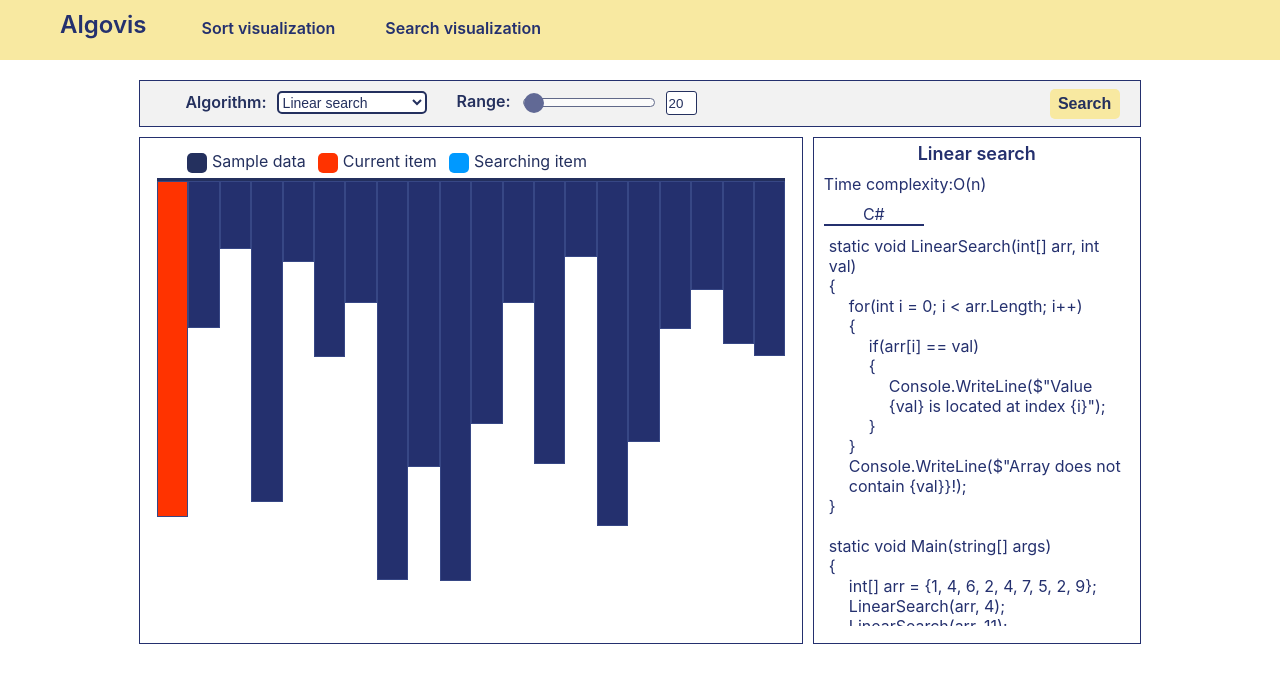
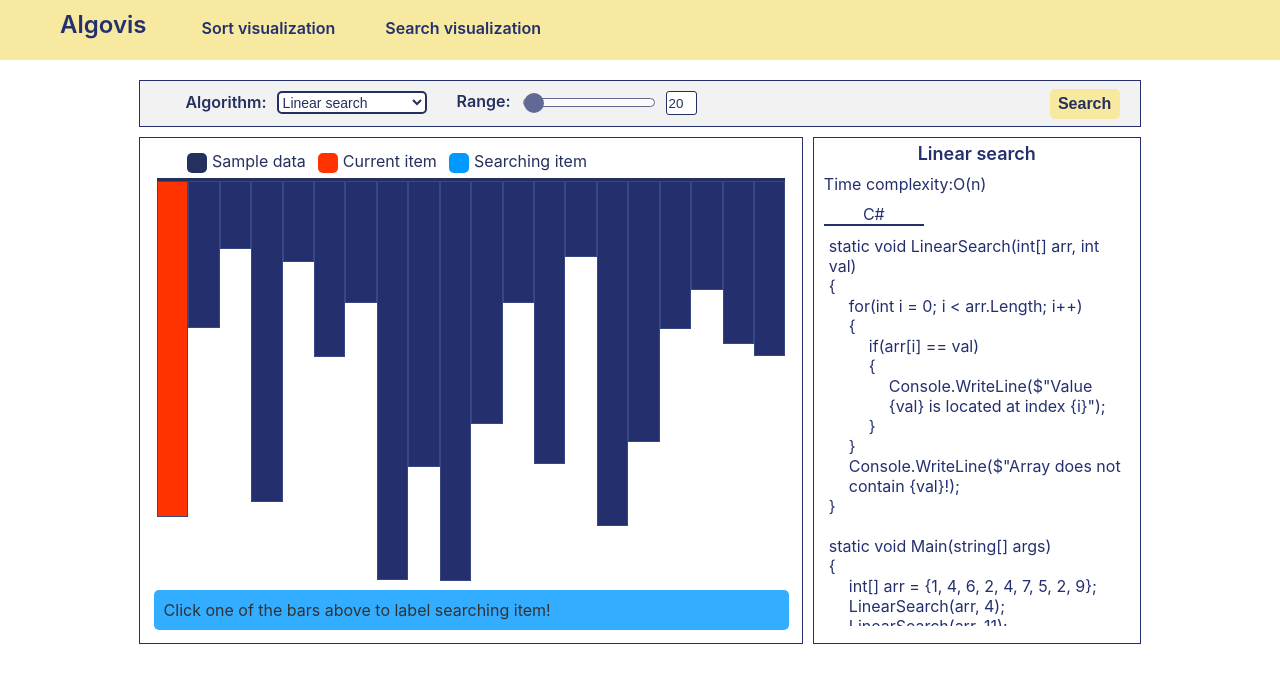
Before and after one commit to Nursatdeveloper/Algovis, a React (Create React App) app in the folder react-app/: page /search in a window 1280 px wide. Shown: the top 682 px of the page. Built offline with nearby package versions, Linux system fonts and the light colour scheme.

Commit message:
fixed some bugs in search component

```diff
--- a/react-app/src/components/Chart.css
+++ b/react-app/src/components/Chart.css
@@ -10,6 +10,7 @@
     padding-left:10px;
     padding-right:10px;
     padding-bottom:10px;
+    height:405px;
 }
 
 .chart__header{
--- a/react-app/src/data/algorithm_codes/Linearsearch.tsx
+++ b/react-app/src/data/algorithm_codes/Linearsearch.tsx
@@ -5,7 +5,7 @@ const code = [
     '   for(int i = 0; i < arr.Length; i++)',
     '       if(arr[i] == val)',
     '           Console.WriteLine($"Value {val} is located at index {i}");',
-    '   Console.WriteLine($"Array does not contain {val}}!);',
+    '   Console.WriteLine($"Array does not contain {val}!);',
     'static void Main(string[] args)',
     '   int[] arr = {1, 4, 6, 2, 4, 7, 5, 2, 9};',
     '   LinearSearch(arr, 4);',
--- a/react-app/src/pages/Search.css
+++ b/react-app/src/pages/Search.css
@@ -95,3 +95,17 @@
     border:1px solid #24306E;
     border-radius: 3px;
 }
+
+.search__message{
+    width:93%;
+    margin-left:auto;
+    margin-right:auto;
+    padding:10px;
+    background-color: #0099ff;
+    opacity: 0.8;
+    border-radius: 5px;
+    margin-top:27px;
+}
+.search__message span{
+    opacity: 1;
+}
--- a/react-app/src/pages/Search.tsx
+++ b/react-app/src/pages/Search.tsx
@@ -22,6 +22,7 @@ const Search = () => {
     }, [searchItem])
 
     useEffect(() => {
+        setSearchItem(-1);
         const randomData = GetRandomData(range);
         setColumnWidth(100/range);
         setSearchingData({
@@ -78,7 +79,9 @@ const Search = () => {
                     setItemIndex={setSearchItem}
                     itemIndex={searchItem}
                 />
-
+                <div className='search__message'>
+                    <span>Click one of the bars above to label searching item!</span>
+                </div>
             </div>
             <div className='search__codeviewer'>
                 <RightSidebar algorithmName={algorithm}/>
```
